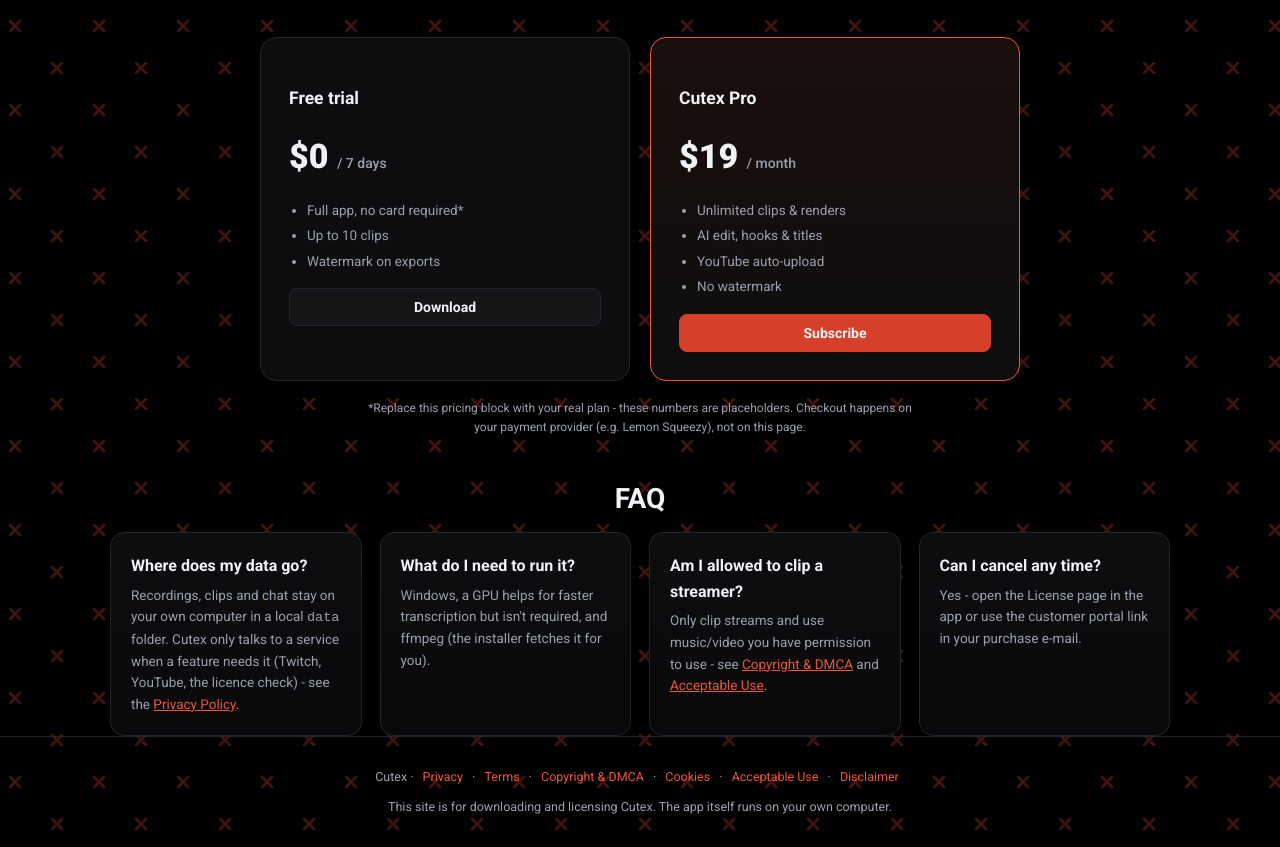
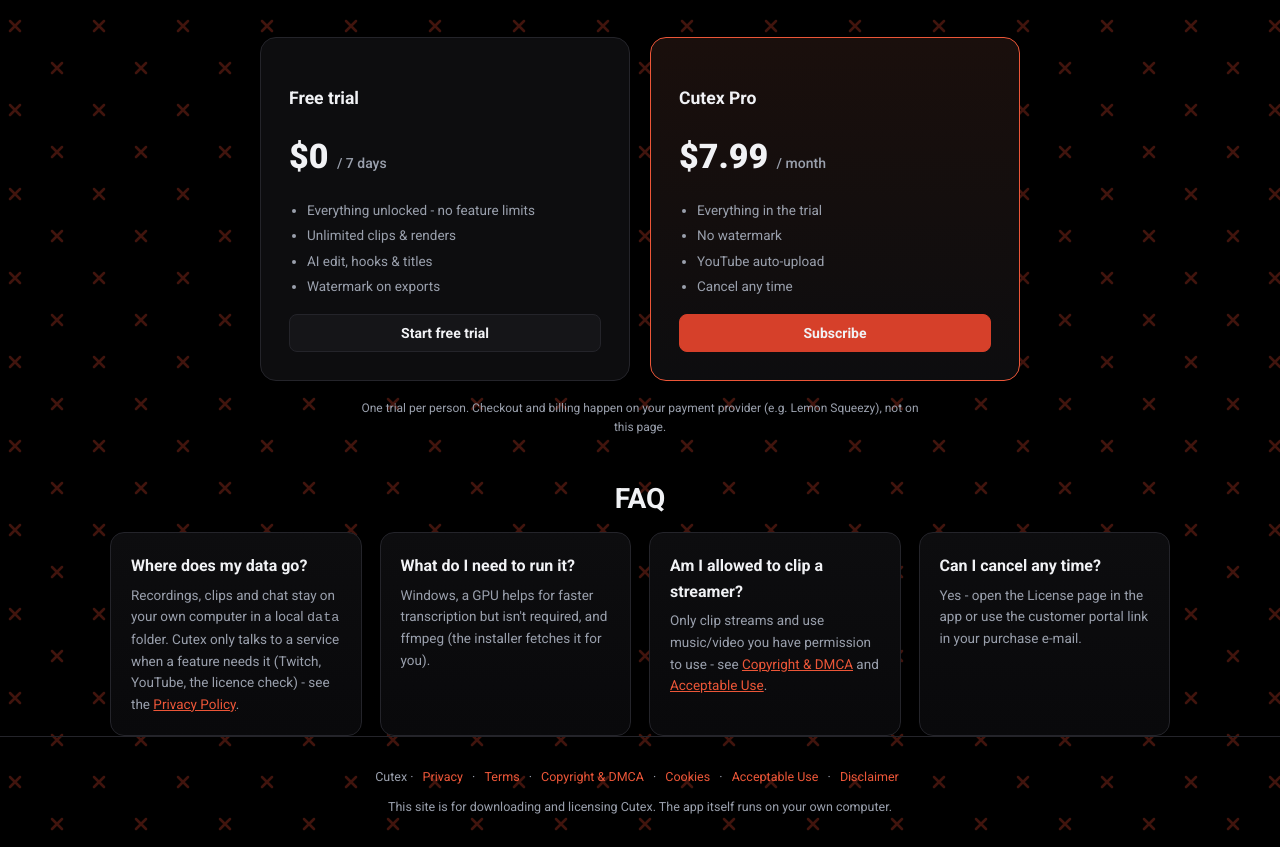
Before and after one commit to jakubkrizan/cutex-site, a plain HTML site: page index.html in a window 1280 px wide. Shown: the part 1585-2432 px from the top of the page. Drawn offline with Linux system fonts and the light colour scheme.

Commit message:
Update pricing (\.99/mo Pro, unlocked trial) and fix the Cutex wordmark

```diff
--- a/index.html
+++ b/index.html
@@ -16,7 +16,7 @@ a{color:var(--red2)}
 .wrap{max-width:1100px;margin:0 auto;padding:0 20px}
 header{position:sticky;top:0;z-index:5;display:flex;align-items:center;gap:20px;height:64px;background:rgba(0,0,0,.86);backdrop-filter:blur(10px);border-bottom:1px solid var(--line)}
 header .wrap{display:flex;align-items:center;gap:20px;width:100%}
-.logo{display:flex;align-items:center;gap:9px;font:900 19px Roboto;white-space:nowrap}.logo b{color:var(--red2)}
+.logo{display:flex;align-items:center;gap:9px;font:700 20px Roboto;white-space:nowrap}.logo b{color:var(--red2);font-weight:700}
 nav{display:flex;gap:4px;flex:1;justify-content:center}nav a{color:var(--mut);text-decoration:none;font-weight:500;font-size:14px;padding:7px 12px;border-radius:99px}nav a:hover{color:#fff}
 .btn{display:inline-flex;align-items:center;gap:8px;border:1px solid var(--line);background:var(--card2);color:var(--text);border-radius:8px;padding:10px 18px;font:700 14px Roboto;text-decoration:none}
 .btn.acc{background:var(--red);border-color:var(--red)}.btn.acc:hover{background:var(--red2)}
@@ -47,7 +47,7 @@ footer a{color:var(--red2);text-decoration:none;margin:0 6px}
 </head>
 <body>
 <header><div class="wrap">
- <span class="logo"><svg width="28" height="28" viewBox="0 0 64 64"><rect width="64" height="64" rx="15" fill="#0b0b0d"/><circle cx="32" cy="32" r="22" fill="#14070a" stroke="#d6402a" stroke-width="2.5"/><path d="M23.5 23.5L40.5 40.5M40.5 23.5L23.5 40.5" stroke="#ec5638" stroke-width="6" stroke-linecap="round"/></svg> Cut<b>ex</b></span>
+ <span class="logo"><svg width="28" height="28" viewBox="0 0 64 64"><rect width="64" height="64" rx="15" fill="#0b0b0d"/><circle cx="32" cy="32" r="22" fill="#14070a" stroke="#d6402a" stroke-width="2.5"/><path d="M23.5 23.5L40.5 40.5M40.5 23.5L23.5 40.5" stroke="#ec5638" stroke-width="6" stroke-linecap="round"/></svg><span>Cut<b>ex</b></span></span>
  <nav><a href="#features">Features</a><a href="#pricing">Pricing</a><a href="#faq">FAQ</a><a href="/privacy.html">Privacy</a></nav>
  <a class="btn acc" href="#pricing">Get Cutex</a>
 </div></header>
@@ -87,13 +87,13 @@ footer a{color:var(--red2);text-decoration:none;margin:0 6px}
  <p class="sub">One subscription, every feature. Cancel any time from the License page in the app.</p>
  <div class="plans">
   <div class="plan"><h3>Free trial</h3><div class="price">$0 <small>/ 7 days</small></div>
-   <ul><li>Full app, no card required*</li><li>Up to 10 clips</li><li>Watermark on exports</li></ul>
-   <a class="btn" href="#" style="width:100%;justify-content:center">Download</a></div>
-  <div class="plan on"><h3>Cutex Pro</h3><div class="price">$19 <small>/ month</small></div>
-   <ul><li>Unlimited clips &amp; renders</li><li>AI edit, hooks &amp; titles</li><li>YouTube auto-upload</li><li>No watermark</li></ul>
+   <ul><li>Everything unlocked - no feature limits</li><li>Unlimited clips &amp; renders</li><li>AI edit, hooks &amp; titles</li><li>Watermark on exports</li></ul>
+   <a class="btn" href="#" style="width:100%;justify-content:center">Start free trial</a></div>
+  <div class="plan on"><h3>Cutex Pro</h3><div class="price">$7.99 <small>/ month</small></div>
+   <ul><li>Everything in the trial</li><li>No watermark</li><li>YouTube auto-upload</li><li>Cancel any time</li></ul>
    <a class="btn acc" href="#" style="width:100%;justify-content:center">Subscribe</a></div>
  </div>
- <p class="sub" style="margin-top:18px;font-size:12px">*Replace this pricing block with your real plan - these numbers are placeholders. Checkout happens on your payment provider (e.g. Lemon Squeezy), not on this page.</p>
+ <p class="sub" style="margin-top:18px;font-size:12px">One trial per person. Checkout and billing happen on your payment provider (e.g. Lemon Squeezy), not on this page.</p>
 </section>
 
 <section id="faq" class="wrap">
```
